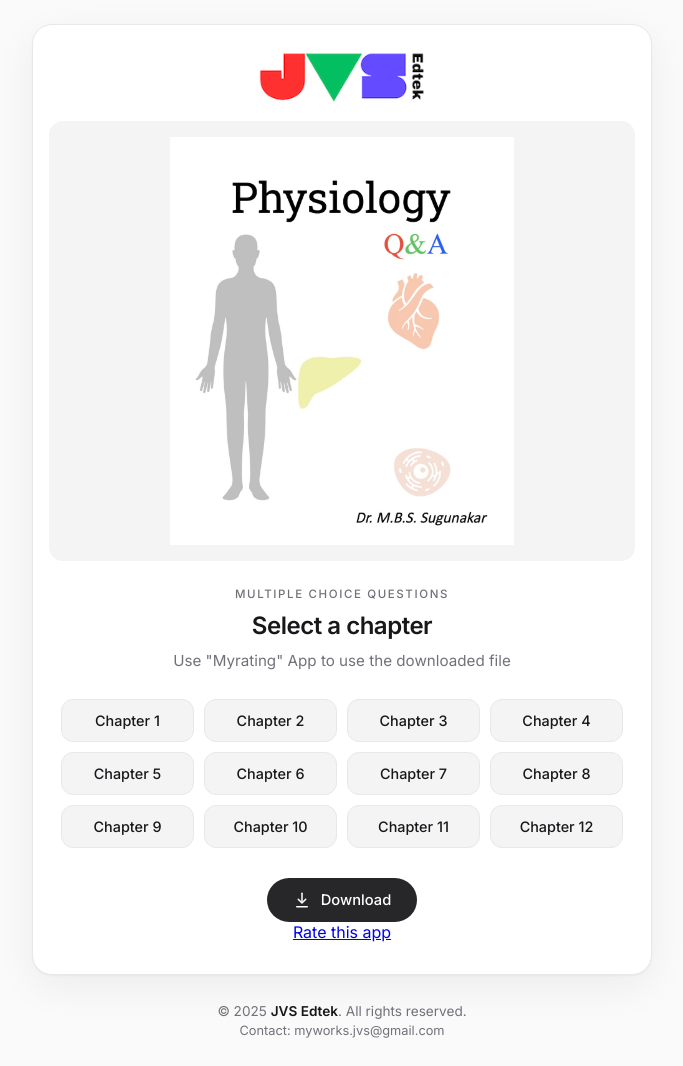
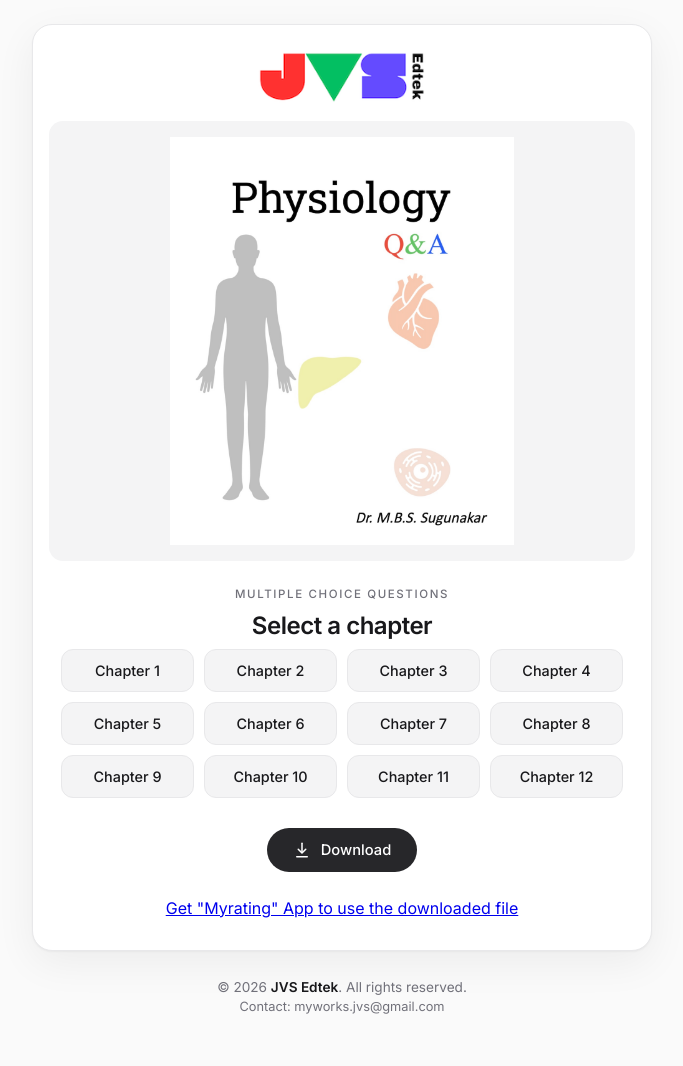
Before and after one commit to sugunakar85/mynwproj, a plain HTML site: page index.html in a window 1280 px wide. Shown: the whole page, without its empty margins (298-981 px from the left). After the commit the page ends 1042 px from the top, so only its background shows below. Drawn offline with Linux system fonts and the light colour scheme.

Commit message:
Update subtitle and copyright year in index.html
Removed outdated subtitle and updated footer copyright year.

```diff
--- a/index.html
+++ b/index.html
@@ -223,8 +223,6 @@
     <div class="content">
       <div class="eyebrow">Multiple Choice Questions</div>
       <h2>Select a chapter</h2>
-      <p class="subtitle">Use "Myrating" App to use the downloaded file</p>
-
 
       <ul class="menu">
         <li><a href="chap1.html">Chapter 1</a></li>
@@ -251,17 +249,18 @@
         </svg>
         Download
       </a>
+       <p class="subtitle"></p>
       <!-- Replace the href with your MyRating app link -->
       <div>
         <a class="rate-link" href="https://myworks-jvs.github.io/" target="_blank" rel="noopener noreferrer">
-          Rate this app
+          Get "Myrating" App to use the downloaded file
         </a>
       </div>
     </div>
   </main>
 
   <footer>
-    <p>&copy; 2025 <strong>JVS Edtek</strong>. All rights reserved.</p>
+    <p>&copy; 2026 <strong>JVS Edtek</strong>. All rights reserved.</p>
     <p class="contact">
       Contact:
       <a href="mailto:myworks.jvs@gmail.com" target="_blank" rel="noopener noreferrer">myworks.jvs@gmail.com</a>
```
